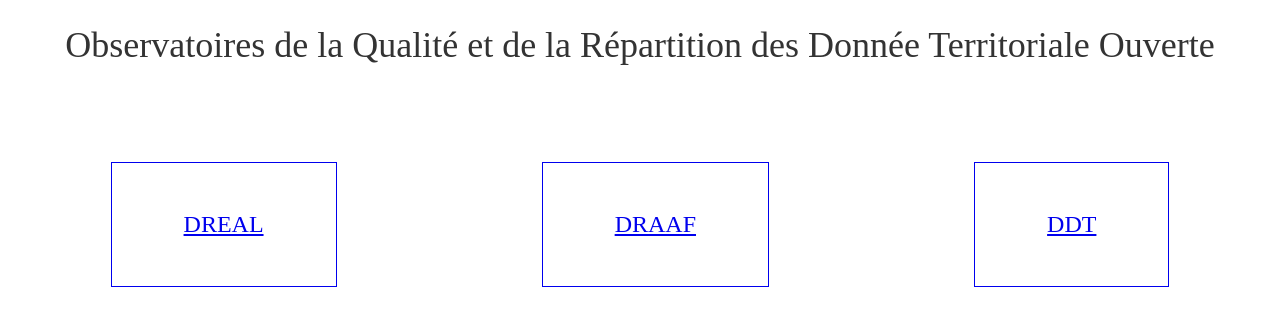
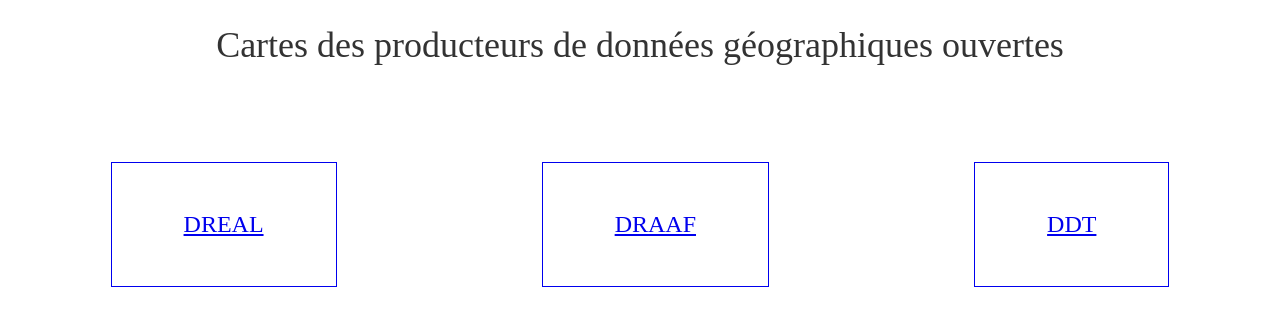
Before and after one commit to etalab/inspire-cartes-producteurs, a plain HTML site: page index.html in a window 1280 px wide. Drawn offline with Linux system fonts and the light colour scheme; a web font is replaced by a local one.

Commit message:
Changement du titre page accueil

```diff
--- a/index.html
+++ b/index.html
@@ -5,11 +5,11 @@
     <link rel="stylesheet" href="https://code.cdn.mozilla.net/fonts/fira.css">
     <link rel="stylesheet" href="style.css">
 
-    <title>Observatoires de la Qualité et de la Répartition des Donnée Territoriale Ouverte</title>
+    <title>Cartes des producteurs de données géographiques ouvertes</title>
 
   </head>
   <body>
-    <h1>Observatoires de la Qualité et de la Répartition des Donnée Territoriale Ouverte</h1>
+    <h1>Cartes des producteurs de données géographiques ouvertes</h1>
 
     <div class="nav">
       <a class="tab" href="dreal.html">DREAL</a>
```
